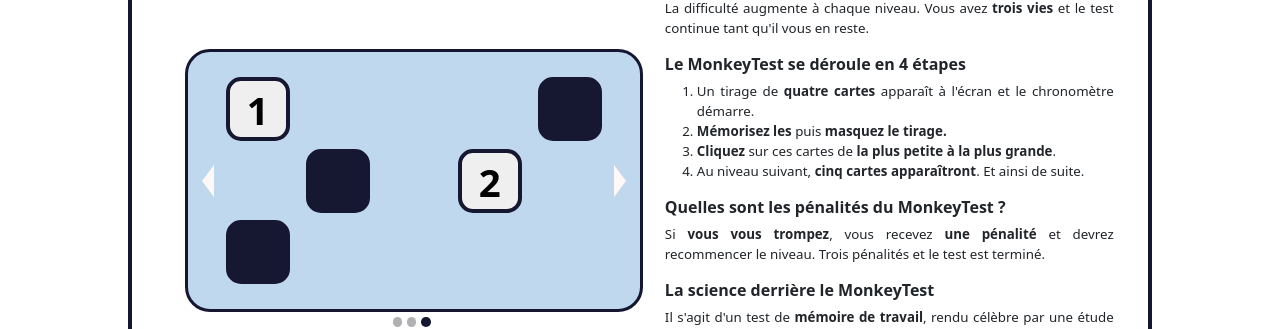
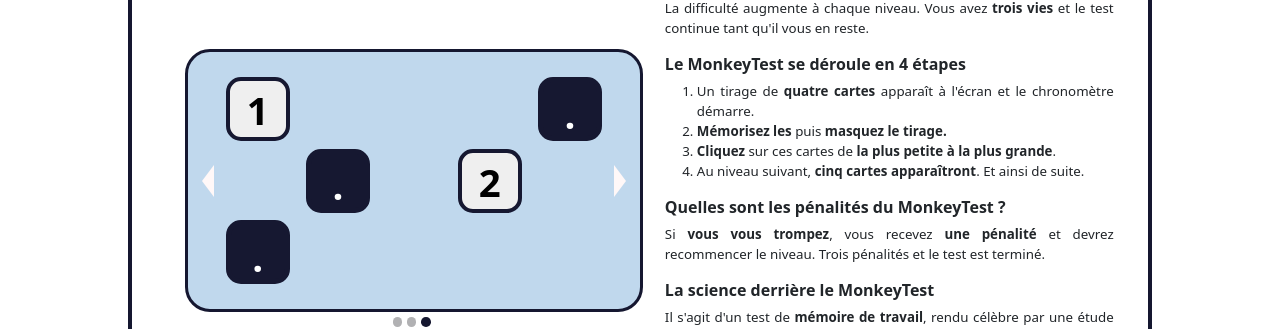
Before and after one commit to Xenus3/FrontEndBrainBuddy, an Angular app: page /monkeytest in a window 1280 px wide. Both pictures are taken after a click on the element 208 px from the left and 434 px from the top of the page. Shown: the part 254-583 px from the top of the page. Built offline with nearby package versions, Linux system fonts and the light colour scheme.

Commit message:
flip wip

```diff
--- a/src/app/app.module.ts
+++ b/src/app/app.module.ts
@@ -1,6 +1,7 @@
 import { NgModule } from '@angular/core';
 import { BrowserModule } from '@angular/platform-browser';
 import {  HttpClientModule } from '@angular/common/http';
+import { BrowserAnimationsModule } from '@angular/platform-browser/animations';
 
 import { AppRoutingModule } from './app-routing.module';
 import { AppComponent } from './app.component';
@@ -10,7 +11,6 @@ import { MonkeyTestTutorielComponent } from './components/monkey-test-tutoriel/m
 import { ConnexionComponent } from './components/connexion/connexion.component';
 import { ReactiveFormsModule } from '@angular/forms';
 import { ProfileComponent } from './components/profile/profile.component';
-
 import { ProfilemenuComponent } from './components/profilemenu/profilemenu.component';
 import { DonneepersoComponent } from './components/donneeperso/donneeperso.component';
 import { HistoriqueComponent } from './components/historique/historique.component';
@@ -35,7 +35,8 @@ import { TrophesComponent } from './components/trophes/trophes.component';
     BrowserModule,
     AppRoutingModule,
     HttpClientModule,
-    ReactiveFormsModule
+    ReactiveFormsModule,
+    BrowserAnimationsModule
   ],
   providers: [],
   bootstrap: [AppComponent]
--- a/src/app/components/monkey-test-tutoriel/monkey-test-tutoriel.component.html
+++ b/src/app/components/monkey-test-tutoriel/monkey-test-tutoriel.component.html
@@ -27,29 +27,30 @@
                         <!-- Slide 2 -->
                         <div id="slide2" hidden>
                             <div class="line1">
-                                <button class="tirage-masque"></button>
-                                <button class="tirage-masque"></button>
+                                <button class="tirage-masque">.</button>
+                                <button class="tirage-masque">.</button>
+                                <!-- <button class="tirage-masque" (click)="toggle()" [@flipState]="">.</button> -->
                             </div>
                             <div class="line2">
-                                <button class="tirage-masque"></button>
-                                <button class="tirage-masque"></button>
+                                <button class="tirage-masque">.</button>
+                                <button class="tirage-masque">.</button>
                             </div>
                             <div class="line3">
-                                <button class="tirage-masque"></button>
+                                <button class="tirage-masque">.</button>
                             </div>
                         </div>
                         <!-- Slide 3 -->
                         <div id="slide3" hidden>
                             <div class="line1">
                                 <button class="tirage">1</button>
-                                <button class="tirage-masque"></button>
+                                <button class="tirage-masque">.</button>
                             </div>
                             <div class="line2">
-                                <button class="tirage-masque"></button>
+                                <button class="tirage-masque">.</button>
                                 <button class="tirage">2</button>
                             </div>
                             <div class="line3">
-                                <button class="tirage-masque"></button>
+                                <button class="tirage-masque">.</button>
                             </div>
                         </div>
                     </div>
--- a/src/app/components/monkey-test-tutoriel/monkey-test-tutoriel.component.scss
+++ b/src/app/components/monkey-test-tutoriel/monkey-test-tutoriel.component.scss
@@ -154,7 +154,7 @@ p,li {
 .tirage-masque {
     border: 5px solid #161831;
     background-color: #161831;
-    color: #161831;
+    color: #ffffff;
     border-radius: 15px;
     padding: 1% 5%;
     margin: 1% 1%;
--- a/src/app/components/monkey-test-tutoriel/monkey-test-tutoriel.component.ts
+++ b/src/app/components/monkey-test-tutoriel/monkey-test-tutoriel.component.ts
@@ -1,11 +1,27 @@
+import { animate, state, style, transition, trigger } from '@angular/animations';
 import { Component } from '@angular/core';
 
 @Component({
   selector: 'app-monkey-test-tutoriel',
   templateUrl: './monkey-test-tutoriel.component.html',
-  styleUrls: ['./monkey-test-tutoriel.component.scss']
+  styleUrls: ['./monkey-test-tutoriel.component.scss'],
+  animations: [
+    trigger('flipState', [
+      state('active', style({
+        transform: 'rotateY(179deg)'
+      })),
+      state('inactive', style({
+        transform: 'rotateY(0)'
+      })),
+      transition('active => inactive', animate('500ms ease-out')),
+      transition('inactive => active', animate('500ms ease-in'))
+    ])
+  ]
 })
 export class MonkeyTestTutorielComponent {
+
+  ngOnInit() {
+  }
   // const triangleGauche = document.getElementById('triangle-gauche') as HTMLElement;
   slideRight(): void {
     const slide1 = document.getElementById('slide1') as HTMLElement;
@@ -74,4 +90,9 @@ export class MonkeyTestTutorielComponent {
         circle1.classList.add('circle-active');
       };
   }
+  flip: string = 'inactive';
+
+  toggle() {
+    this.flip = (this.flip == 'inactive') ? 'active' : 'inactive';
+  }
 }
```
